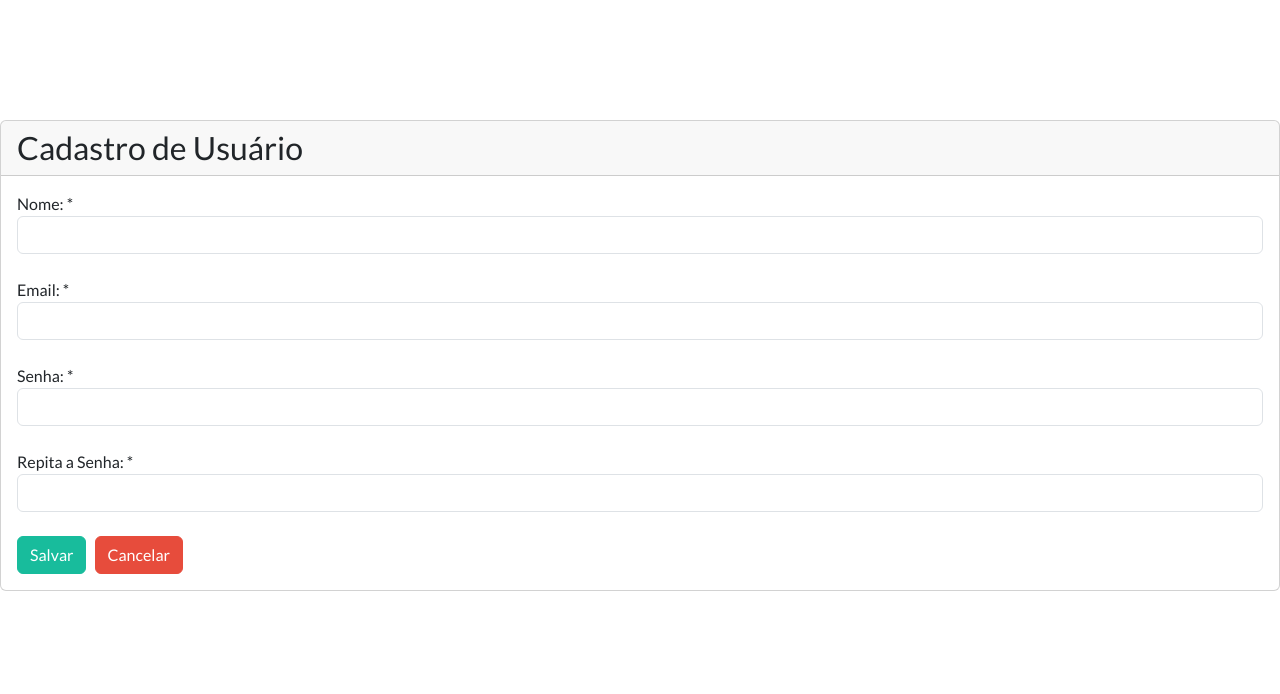
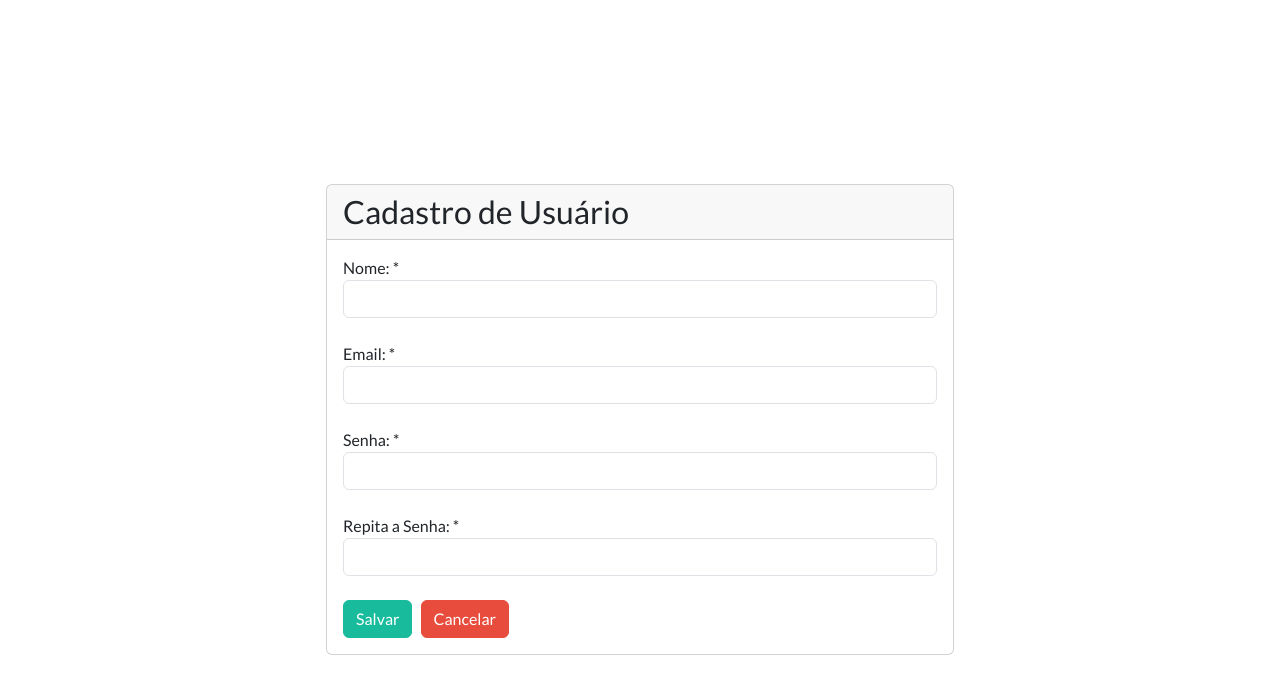
Before and after one commit to marcosalbano-dev/idace-chamados-app, a React (Create React App) app: page /cadastro-usuarios in a window 1280 px wide. Shown: the top 694 px of the page. Built offline with nearby package versions, Linux system fonts and the light colour scheme.

Commit message:
Ajustes nas telas de login e cadastro-usuario

```diff
--- a/src/custom.css
+++ b/src/custom.css
@@ -96,8 +96,8 @@ pre {
     position: relative
 }
 
-.bs-component+.bs-component {
-    margin-top: 1rem
+.bs-component+.bs-component{
+    margin-top:1rem
 }
 
 .bs-component .card {
--- a/src/views/cadastroUsuario.js
+++ b/src/views/cadastroUsuario.js
@@ -1,8 +1,7 @@
 import React from "react";
+import Card from '../components/card'
+import FormGroup from "../components/form-group";
 
-import Card from "../components/card";
-import FormGroup from "../components/form-group";
-import '../custom.css'
 class CadastroUsuario extends React.Component {
 
     state = {
@@ -12,13 +11,16 @@ class CadastroUsuario extends React.Component {
         senhaRepeticao: ''
     }
 
-
     render() {
         return (
+            <div className="row" >
+                <div className="col-md-6 offset-md-3">
+                    <div className="bs-docs-section">
                         <Card title="Cadastro de Usuário">
                             <div className="row">
                                 <div className="col-lg-12">
                                     <div className="bs-component">
+                                        <fieldset>
                                         <FormGroup label="Nome: *" htmlFor="inputNome">
                                             <input type="text"
                                                 id="inputNome"
@@ -51,22 +53,28 @@ class CadastroUsuario extends React.Component {
                                                 onChange={e => this.setState({ senhaRepeticao: e.target.value })} />
                                         </FormGroup>
                                         <br />
-                            <button
+                                        <button onClick={this.cadastrar}
                                             type="button"
                                             className="btn btn-success">
                                             <i className="pi pi-save"></i>
                                             Salvar</button>&nbsp;
-                            <button
+                                        <button onClick={this.cancelar}
                                             type="button"
                                             className="btn btn-danger">
                                             <i className="pi pi-times"></i>
                                             Cancelar</button>
+                                        </fieldset>
                                     </div>
                                 </div>
                             </div>
                         </Card>
+                    </div>
+                </div>
+            </div>
         )
     }
 }
 
+// Login.contextType = AuthContext;
+
 export default CadastroUsuario
```
Also changed, not shown: 2 other files (tests, documents, lock files or other folders). Lines whose indentation alone changed are shown as unchanged.
